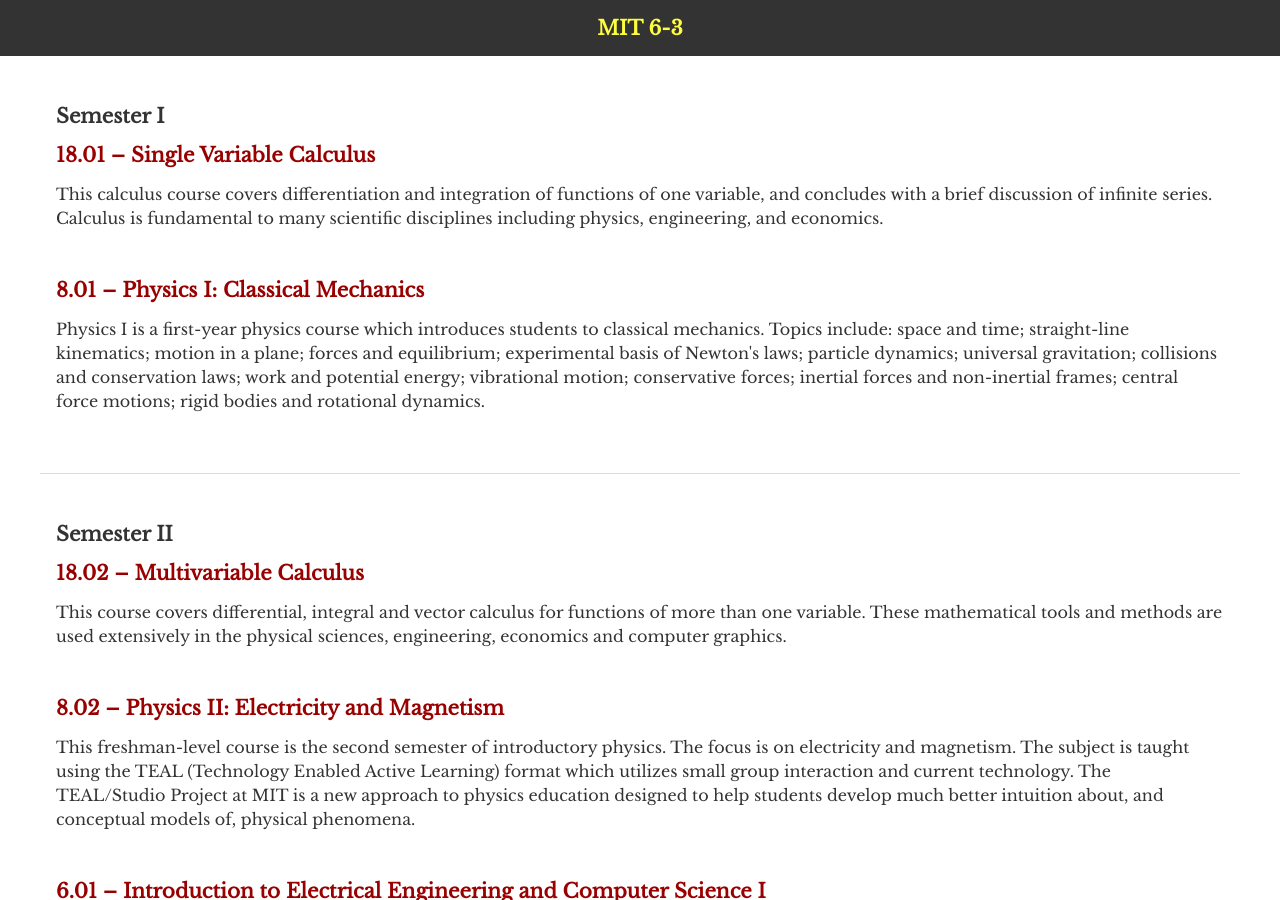
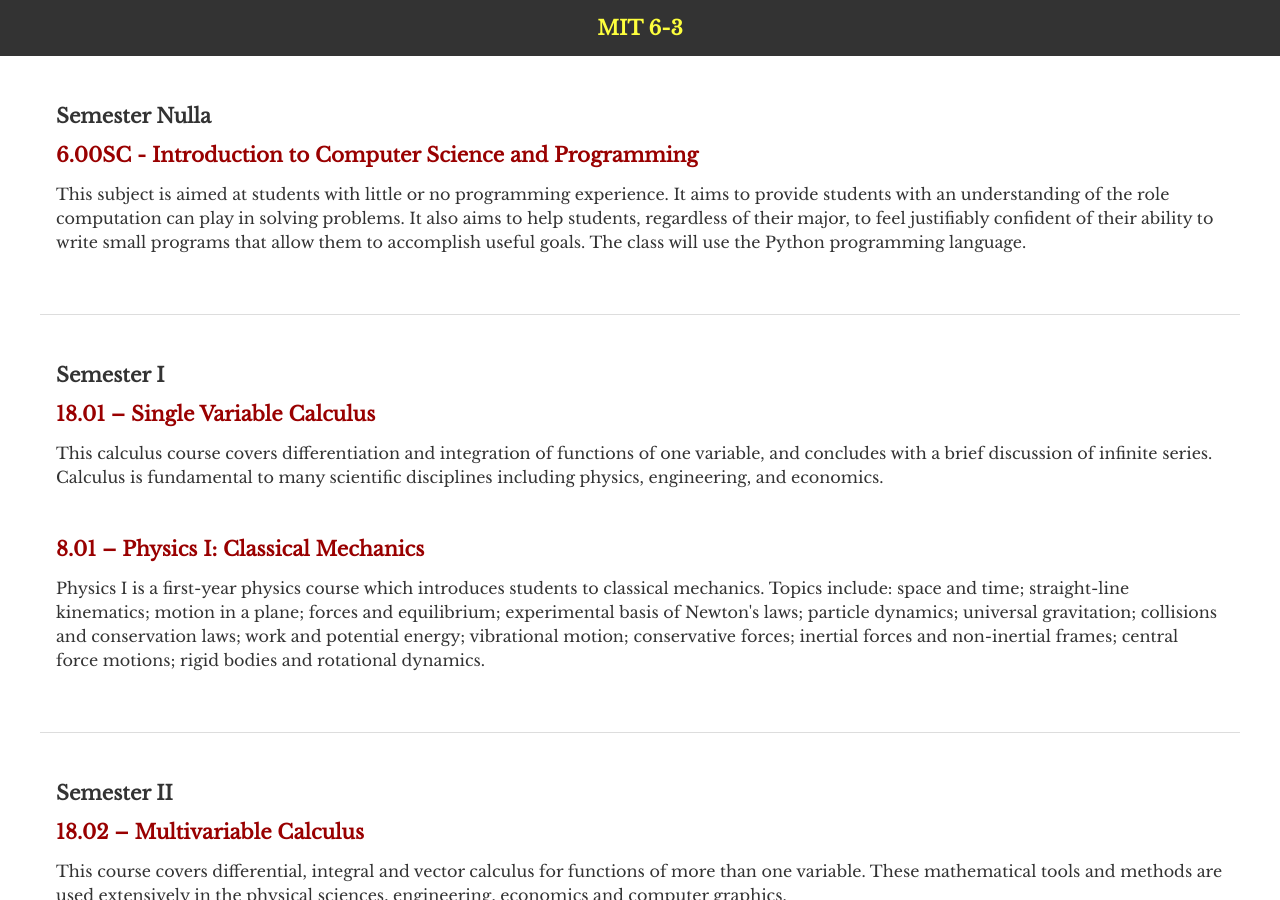
Before and after one commit to anhari/mit-6-3, a Jekyll site: the page built from index.md, in a window 1280 px wide and 900 px high. Built offline with Jekyll 4.4.1, drawn with Linux system fonts in a browser that asks for light colours; nearby versions of some CDN libraries.

Commit message:
Add Semester Nulla with an entry level course

```diff
--- a/_layouts/home.html
+++ b/_layouts/home.html
@@ -3,6 +3,26 @@ layout: default
 ---
 
 <section class="roadmap">
+  <section class="semester">
+    <h2>Semester Nulla</h2>
+    <section class="course">
+      <h3>
+        <a href="https://ocw.mit.edu/courses/electrical-engineering-and-computer-science/6-00sc-introduction-to-computer-science-and-programming-spring-2011/">
+          6.00SC - Introduction to Computer Science and Programming
+        </a>
+      </h3>
+      <section class="overview">
+        <p>
+          This subject is aimed at students with little or no programming
+          experience. It aims to provide students with an understanding of the
+          role computation can play in solving problems. It also aims to help
+          students, regardless of their major, to feel justifiably confident of
+          their ability to write small programs that allow them to accomplish
+          useful goals. The class will use the Python programming language.
+        </p>
+      </section>
+    </section>
+  </section>
   <section class="semester">
     <h2>Semester I</h2>
     <section class="course">
```
